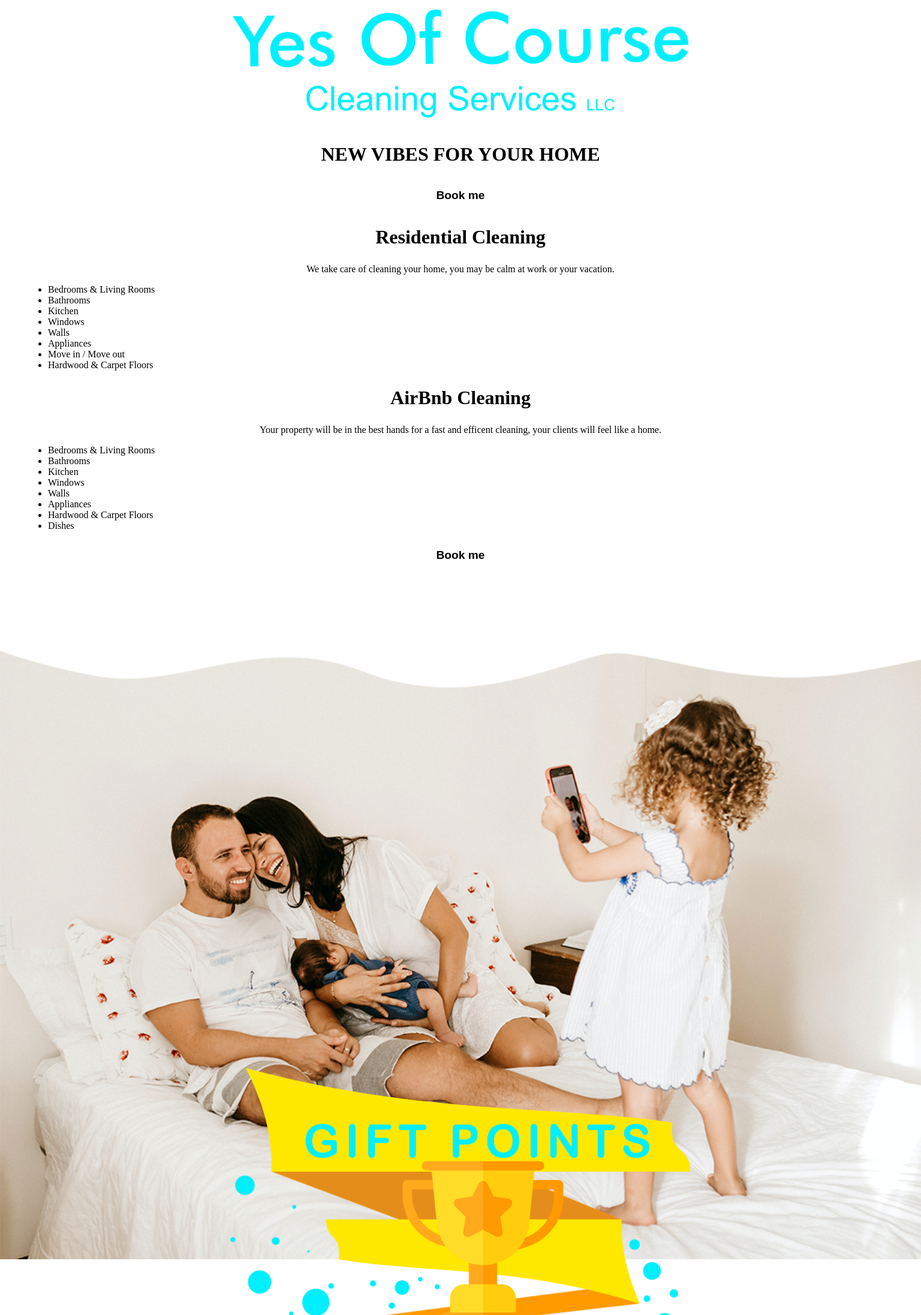
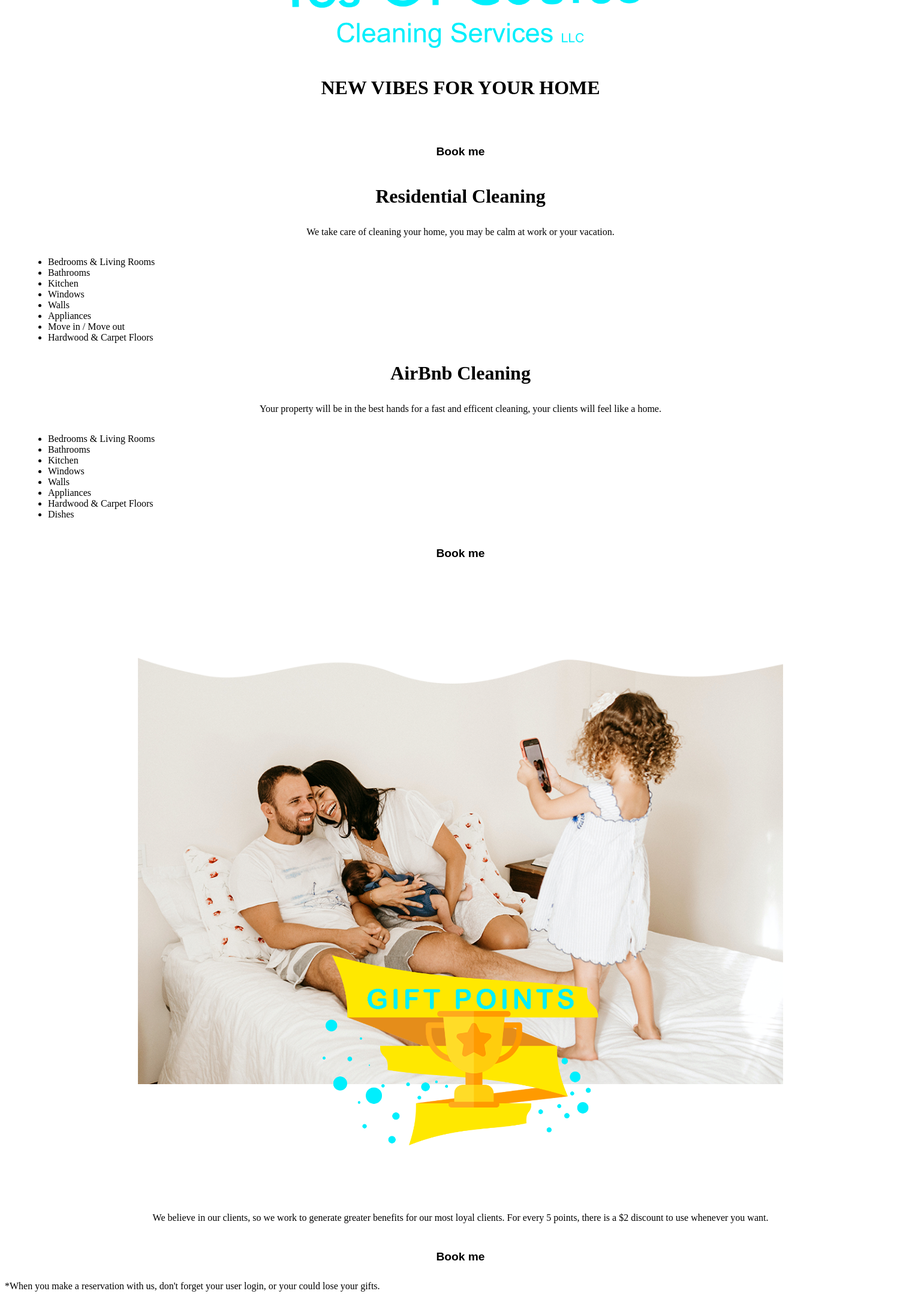
Before and after one commit to YesOfCourseLLC/LandingYOF, a Next.js app: page / in a window 1536 px wide. Shown: the part 520-2713 px from the top of the page at 60% size. After the commit the page ends 2682 px from the top, so only its background shows below. Built offline with nearby package versions, Linux system fonts and the light colour scheme; no server answers.

Commit message:
fixing header

```diff
--- a/components/Containers/Vibes.js
+++ b/components/Containers/Vibes.js
@@ -6,7 +6,7 @@ import ButtonBookMe from '../Components/ButtonBookMe'
 
 const Vibes = () => {
     return (
-        <main className='px-8'>
+        <section className='px-8 pt-16'>
             <section className={styles.vibesContainer}>
                 <figure className={styles.figureLogo}>
                     <img className={styles.imgV} src="/images/logos/1-logo.png" alt="logo" />
@@ -14,7 +14,7 @@ const Vibes = () => {
                 <h1 className={styles.titleScreenOne}>NEW VIBES FOR YOUR HOME</h1>
                 <ButtonBookMe />
             </section>
-        </main>
+        </section>
     )
 }
 
--- a/components/Layout/Header.js
+++ b/components/Layout/Header.js
@@ -6,7 +6,8 @@ const Header = () => {
   const [enabled, setEnabled] = useState(false)
 
   return (
-    <header className='flex justify-between items-center h-24 pl-8'>
+    <header className='flex justify-between items-center h-24'>
+      <nav className='fixed flex justify-between w-full pl-8 items-center h-24 bg-white shadow-gray-200 shadow-md z-10'>
       <div>
         <Switch
           checked={enabled}
@@ -32,8 +33,9 @@ const Header = () => {
           </span>
         </Switch>
       </div>
-      <nav className='w-full flex justify-end items-center overflow-x-clip pr-8'>
+      <div className='w-full flex justify-end items-center overflow-x-clip pr-8'>
             <CircleMenu />
+      </div>
       </nav>
     </header>
   )
--- a/pages/index.js
+++ b/pages/index.js
@@ -13,17 +13,19 @@ import GiftPoints from '../components/Containers/GiftPoints'
 export default function Home() {
 
   return (
-    <main>
+    <>
       <Head>
         <title>Yeah Of Course | YOF</title>
         <meta name="description" content="Generated by create next app" />
         <link rel="icon" href="/favicon.ico" />
       </Head>
       <Layout>
-        <Vibes />
-        <ResidentialCleaning />
-        <GiftPoints />
+        <main>
+          <Vibes />
+          <ResidentialCleaning />
+          <GiftPoints />
+        </main>
       </Layout>
-    </main>
+    </>
   )
 }
--- a/styles/GiftPoints.module.css
+++ b/styles/GiftPoints.module.css
@@ -9,6 +9,7 @@
     font-size: 1.2rem;
     font-weight: 600;
     height: 3rem;
+    margin-top: 2rem;
     width: 10rem;
 }
 
@@ -72,4 +73,14 @@
     .containerImages {
         height: 85vh;
     }
+    .figureLogoV {
+        width: 70%;
+    }
+    .figureLogo {
+        margin-top: 40%;
+        width: 30%;
+    }
+    .containerTexts {
+        margin-top: 15%;
+    }
   }
--- a/styles/Residential.module.css
+++ b/styles/Residential.module.css
@@ -1,11 +1,13 @@
 .titleResidential, .titleAirbnb {
     color: var(--secundary-blue);
     font-size: 2rem;
+    margin: 2rem 0;
     text-align: center;
 }
 
 .residentialText {
     text-align: center;
+    margin: 2rem 0;
 }
 
 .residentialText {
@@ -19,6 +21,12 @@
 
 @media (min-width: 768px) {
     .services {
-        margin-bottom: 20%;
+        margin-bottom: 16%;
     }
   }
+
+  @media (min-width: 1440px) {
+    .services {
+        margin-bottom: 11%;
+    }
+  }
--- a/styles/Vibes.module.css
+++ b/styles/Vibes.module.css
@@ -20,10 +20,11 @@
     color: var(--secundary-blue);
     font-size: 2rem;
     text-align: center;
+    margin-top: 2rem;
 }
 
 @media (min-width: 425px) {
     .figureLogo {
-        width: 50%;
+        width: 40%;
     }
   }
```
